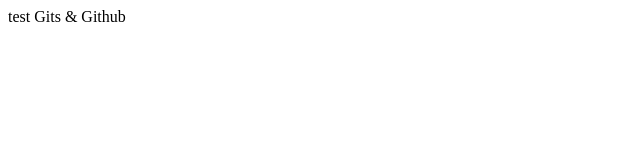
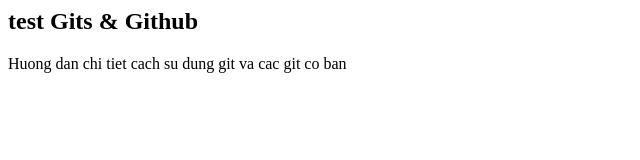
Before and after one commit to hosonthinh1712/Tutorial, a plain HTML site: page index.html in a window 1280 px wide. Shown: the whole page, without its empty margins (0-640 px from the left). Drawn offline with Linux system fonts and the light colour scheme.

Commit message:
hieu github them 1 xiu

```diff
--- a/index.html
+++ b/index.html
@@ -6,6 +6,7 @@
     <title>Gits & Github Tutorial</title>
 </head>
 <body>
-    <hl> test Gits & Github <hl>
+    <h2> test Gits & Github </h2>
+    <p>Huong dan chi tiet cach su dung git va cac git co ban</p>
 </body>
 </html>
```
